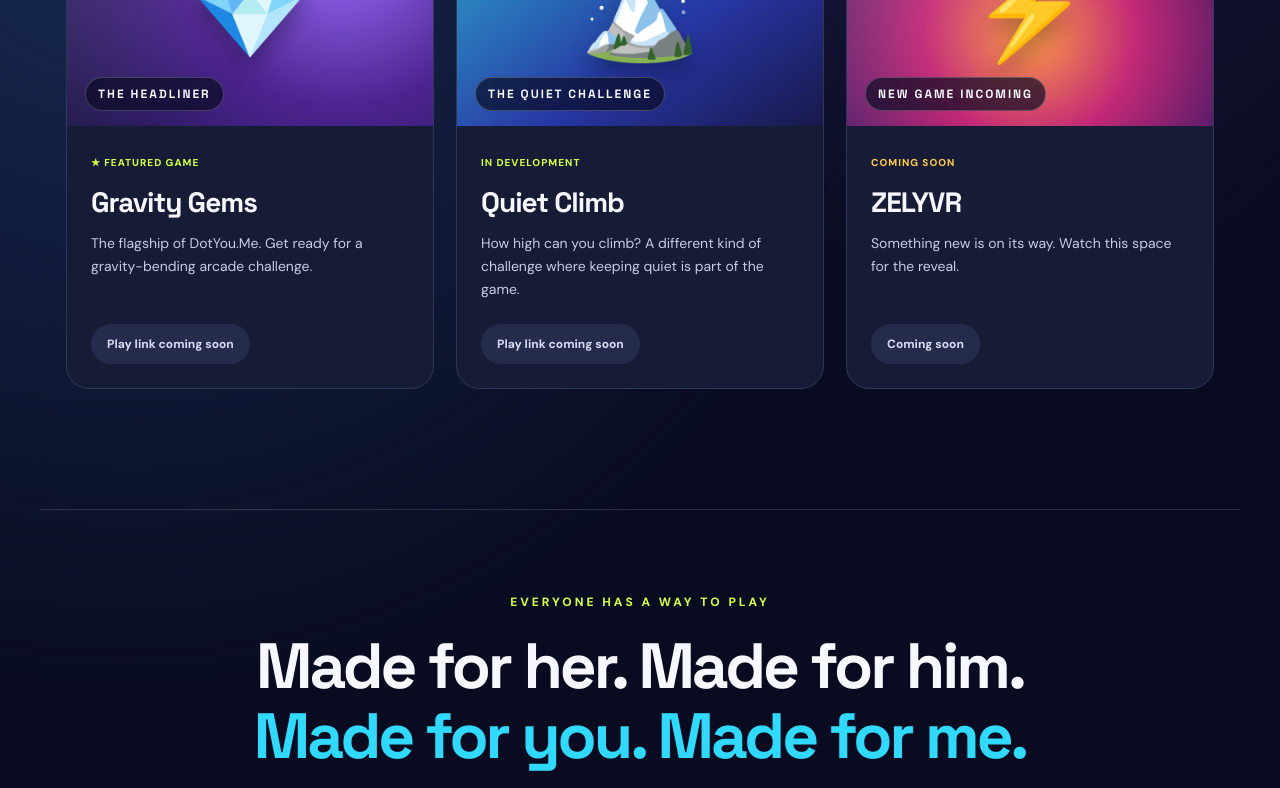
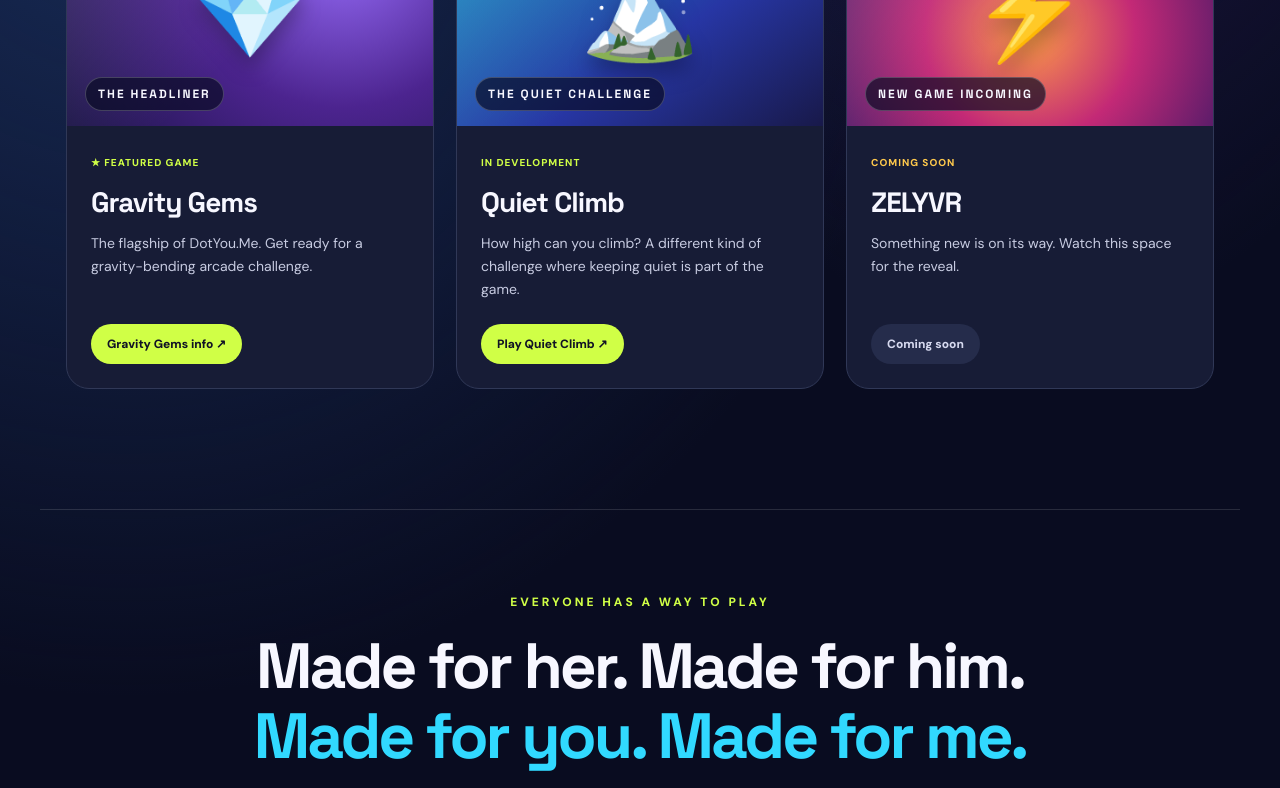
Before and after one commit to nrenna-svg/dotyoudotme, a plain HTML site: page index.html in a window 1280 px wide. Shown: the part 1200-1988 px from the top of the page. Drawn offline with Linux system fonts and the light colour scheme.

Commit message:
Link Quiet Climb game and Gravity Gems GitHub Pages info

```diff
--- a/index.html
+++ b/index.html
@@ -21,8 +21,8 @@
 <main><section class="hero wrap"><div><div class="eyebrow">● THE ARCADE IS OPEN</div><h1>Everyone has<br>a <em>play side.</em></h1><p>Dot her. Dot him. Dot you. Dot me. Different people, different play styles — one colorful place to find your next favorite game.</p><a class="cta" href="#games">Explore the games ↗</a><div class="slogan"><span>DOT HER.</span><span>DOT HIM.</span><span>DOT YOU.</span><span>DOT ME.</span></div></div><div class="logo-wrap"><div class="orbit"></div><div class="logo-card"><div class="people" aria-hidden="true">● ✦ ● ✦ ●</div><span class="controller" aria-hidden="true">🎮</span><div class="logo-type">dot<span class="u">you</span><span class="period">.</span><span class="m">me</span></div><div class="logo-caption">DOT HER · DOT HIM · DOT YOU · DOT ME</div></div></div></section>
 <div class="marquee">DOT HER ✳ DOT HIM ✳ DOT YOU ✳ DOT ME ✳ EVERYBODY PLAYS ✳</div>
 <section class="catalog wrap" id="games"><div class="head"><div><div class="eyebrow">PICK YOUR NEXT ADVENTURE</div><h2>Explore the games<span>.</span></h2><p>Little worlds. Big fun. Every game is a new adventure.</p></div><span class="count">03 GAMES & GROWING</span></div><div class="filters" aria-label="Filter games"><button class="filter active" data-filter="all" aria-pressed="true">All games</button><button class="filter" data-filter="featured" aria-pressed="false">Featured</button><button class="filter" data-filter="coming" aria-pressed="false">Coming soon</button></div><div class="games">
-<article class="card gravity" data-kind="featured"><div class="art"><span class="symbol" aria-hidden="true">💎</span><span class="label">THE HEADLINER</span></div><div class="body"><span class="tag">★ FEATURED GAME</span><h3>Gravity Gems</h3><p>The flagship of DotYou.Me. Get ready for a gravity-bending arcade challenge.</p><span class="notready">Play link coming soon</span></div></article>
-<article class="card climb" data-kind="featured"><div class="art"><span class="symbol" aria-hidden="true">🏔️</span><span class="label">THE QUIET CHALLENGE</span></div><div class="body"><span class="tag">IN DEVELOPMENT</span><h3>Quiet Climb</h3><p>How high can you climb? A different kind of challenge where keeping quiet is part of the game.</p><span class="notready">Play link coming soon</span></div></article>
+<article class="card gravity" data-kind="featured"><div class="art"><span class="symbol" aria-hidden="true">💎</span><span class="label">THE HEADLINER</span></div><div class="body"><span class="tag">★ FEATURED GAME</span><h3>Gravity Gems</h3><p>The flagship of DotYou.Me. Get ready for a gravity-bending arcade challenge.</p><a class="play" href="https://nrenna-svg.github.io/gravity-gems-site/" target="_blank" rel="noopener noreferrer">Gravity Gems info ↗</a></div></article>
+<article class="card climb" data-kind="featured"><div class="art"><span class="symbol" aria-hidden="true">🏔️</span><span class="label">THE QUIET CHALLENGE</span></div><div class="body"><span class="tag">IN DEVELOPMENT</span><h3>Quiet Climb</h3><p>How high can you climb? A different kind of challenge where keeping quiet is part of the game.</p><a class="play" href="https://nrenna-svg.github.io/quiet-climb/" target="_blank" rel="noopener noreferrer">Play Quiet Climb ↗</a></div></article>
 <article class="card zelyvr" data-kind="coming"><div class="art"><span class="symbol" aria-hidden="true">⚡</span><span class="label">NEW GAME INCOMING</span></div><div class="body"><span class="tag soon">COMING SOON</span><h3>ZELYVR</h3><p>Something new is on its way. Watch this space for the reveal.</p><span class="notready">Coming soon</span></div></article>
 </div></section>
 <section class="manifesto wrap"><span class="eyebrow">EVERYONE HAS A WAY TO PLAY</span><h2>Made for her. Made for him.<br><em>Made for you. Made for me.</em></h2><p>Games bring us together. DotYou.Me is a home for colorful ideas, curious players, and unexpected fun.</p></section></main>
```
